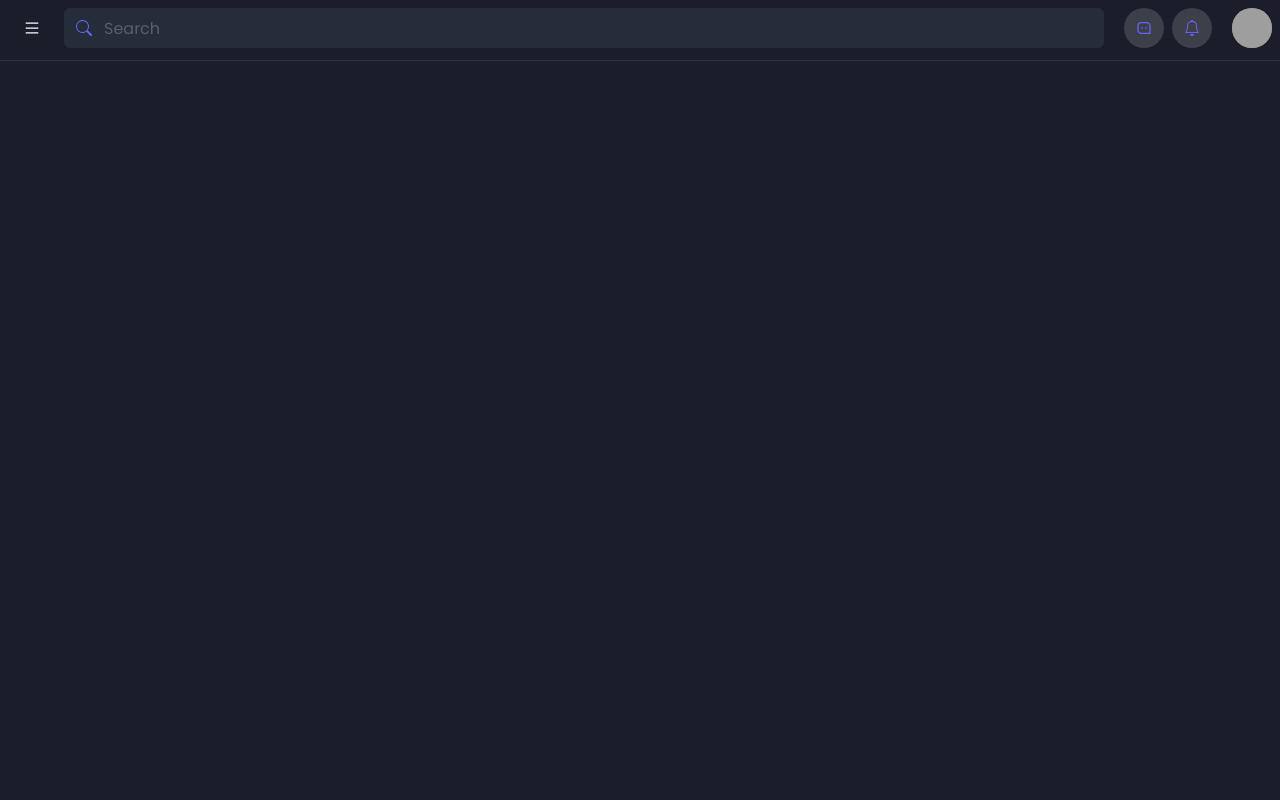
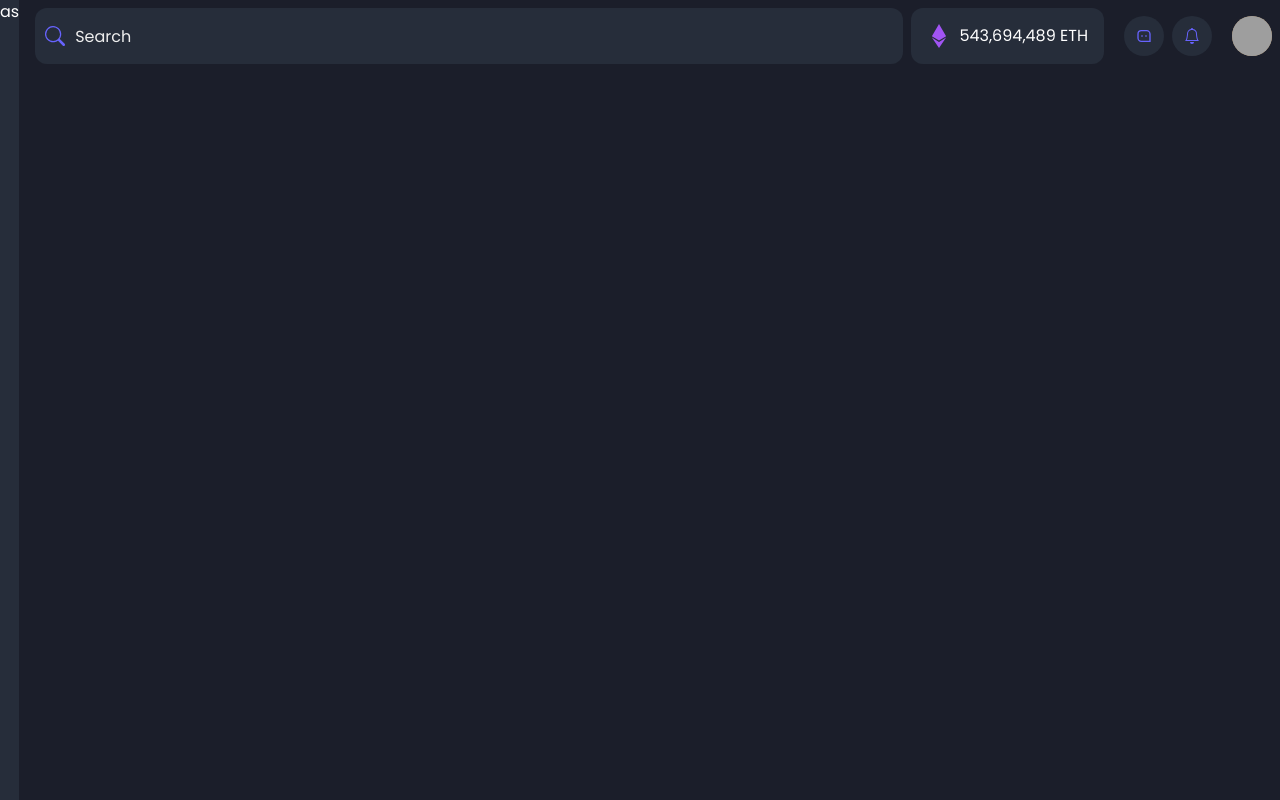
Before and after one commit to KevinPalowa/nft-market, a React (Create React App) app: page / in a window 1280 px wide. Built offline with nearby package versions, Linux system fonts and the light colour scheme; grey boxes are pictures that could not be loaded.

Commit message:
fix navbar and add sidebar

```diff
--- a/src/App.js
+++ b/src/App.js
@@ -1,11 +1,13 @@
-import { Box, VStack, Grid } from "@chakra-ui/react";
+import { Box, VStack, Flex } from "@chakra-ui/react";
 import NavBar from "./components/NavBar";
+import SideBar from "./components/SideBar";
 function App() {
   return (
     <Box bg="#1B1E2A" h="100vh" w="100vw" p={0} m={0} color="white">
-      <VStack color="white">
+      <Flex color="white">
+        <SideBar />
         <NavBar />
-      </VStack>
+      </Flex>
     </Box>
   );
 }
--- a/src/components/Menu.js
+++ b/src/components/Menu.js
@@ -29,7 +29,7 @@ function Menu() {
   const btnRef = React.useRef();
 
   return (
-    <>
+    <Box d={{ base: "inline-flex", md: "none" }}>
       <Button ref={btnRef} bg="transparent" border="none" onClick={onOpen}>
         <Icon as={AiOutlineMenu}></Icon>
       </Button>
@@ -86,7 +86,7 @@ function Menu() {
           </DrawerBody>
         </DrawerContent>
       </Drawer>
-    </>
+    </Box>
   );
 }
 export default Menu;
--- a/src/components/NavBar.js
+++ b/src/components/NavBar.js
@@ -10,42 +10,57 @@ import {
   Divider,
   VStack,
   HStack,
+  Text,
 } from "@chakra-ui/react";
+import { FaEthereum } from "react-icons/fa";
 import { BsSearch, BsBell } from "react-icons/bs";
 import { RiMessage3Line } from "react-icons/ri";
 function NavBar() {
   return (
     <>
-      <VStack>
-        <HStack p="8px 8px 4px 8px" width="100vw">
+      <VStack w="full">
+        <HStack p="8px 8px 4px 8px" w="full">
           <Menu />
-          <InputGroup flex="1">
+          <InputGroup flex="1" h="full">
             <InputLeftElement
+              h="full"
               pointerEvents="none"
-              children={<Icon color="#6763FD" as={BsSearch} />}
+              children={<Icon boxSize="5" color="#6763FD" as={BsSearch} />}
             />
             <Input
               border="none"
               bgColor="#262D3A"
               width="100%"
               placeholder="Search"
+              h="full"
+              borderRadius="xl"
+              _placeholder={{ color: "#eee" }}
             />
           </InputGroup>
+          <HStack
+            bg="#262d3a"
+            d={{ base: "none", md: "flex" }}
+            p={4}
+            borderRadius="xl"
+          >
+            <Icon boxSize="6" textColor="#A154F4" as={FaEthereum} />
+            <Text>543,694,489 ETH</Text>
+          </HStack>
           <HStack px={3}>
-            <Circle size="40px" bgColor="#3D3F49">
+            <Circle size="10" bgColor="#262D3A">
               <Icon color="#6763FD" as={RiMessage3Line} />
             </Circle>
-            <Circle size="40px" bgColor="#3D3F49">
+            <Circle size="10" bgColor="#262D3A">
               <Icon color="#6763FD" as={BsBell} />
             </Circle>
           </HStack>
           <Avatar
-            boxSize="40px"
+            boxSize="10"
             name="Dan Abrahmov"
             src="https://bit.ly/dan-abramov"
           />
         </HStack>
-        <Divider />
+        <Divider d={{ base: "block", md: "none" }} />
       </VStack>
     </>
   );
--- /dev/null
+++ b/src/components/SideBar.js
@@ -0,0 +1,9 @@
+import React from "react";
+import { Box, Text } from "@chakra-ui/react";
+export default function SideBar() {
+  return (
+    <Box h="100vh" bgColor="#262D3A">
+      <Text>as</Text>
+    </Box>
+  );
+}
```
Also changed, not shown: src/App.css (deleted, +0 -38 lines).
